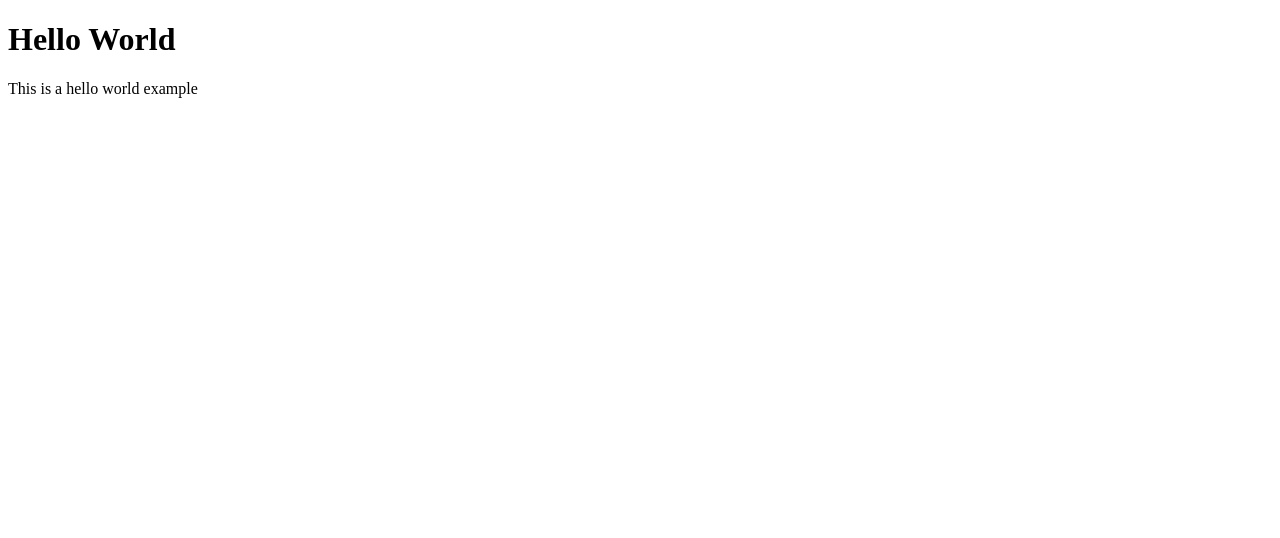
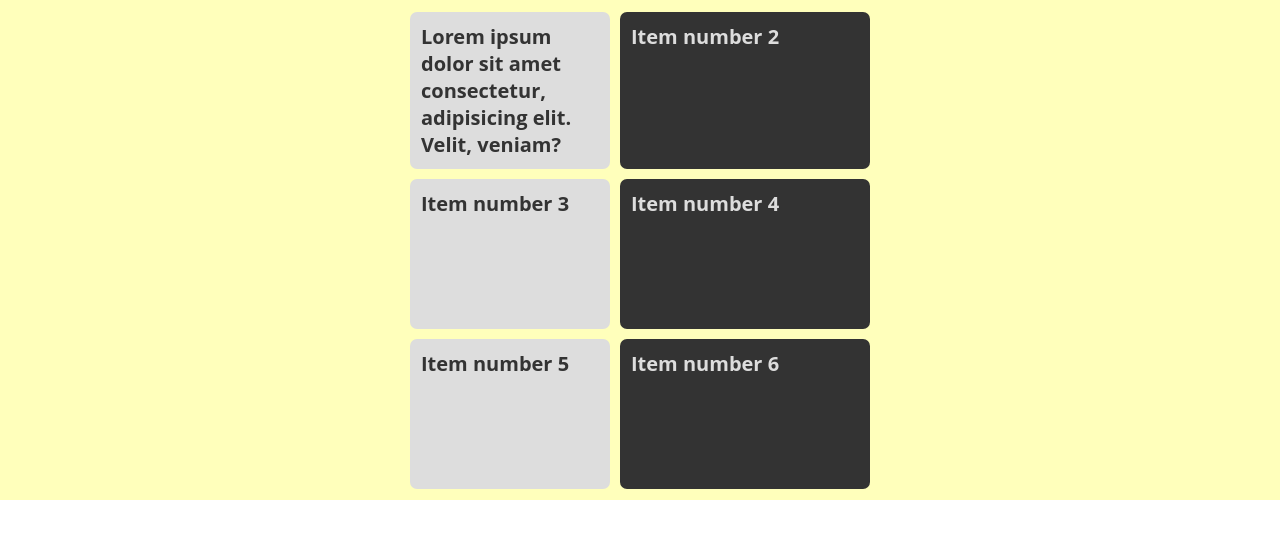
Before and after one commit to A-Zayed/Repo_Example, a plain HTML site: page index.html in a window 1280 px wide. Drawn offline with Linux system fonts and the light colour scheme.

Commit message:
adding HTML docs for flexbox and grid

```diff
--- /dev/null
+++ b/assets/css/background-style.css
@@ -0,0 +1,26 @@
+* {
+	box-sizing: border-box;
+	margin: 0;
+	padding: 0;
+}
+:root {
+	--light: #ddd;
+	--dark: #333;
+}
+.container {
+	background-color: #ffb;
+}
+.grid-item {
+	border-radius: 7px;
+	color: #eee;
+	font: 700 20px 'Open Sans';
+	padding: 11px;
+}
+.grid-item:nth-child(even) {
+	background-color: var(--dark);
+	color: var(--light);
+}
+.grid-item:nth-child(odd) {
+	background-color: var(--light);
+	color: var(--dark);
+}
--- /dev/null
+++ b/assets/css/flexbox-styles.css
@@ -0,0 +1,32 @@
+.container {
+    display:flex;
+    flex-direction: row;
+    flex-wrap: wrap;
+    margin: 2rem auto;
+    padding: 11px;
+    max-width: 1000px;
+    /* justify-content: center; */
+    justify-content: space-around;
+}
+
+.flexbox-item {
+    margin-left: 5px;
+    padding: 11px;
+}
+.flexbox-item:first-child{
+    margin:0;
+}
+.flexbox-item {
+	border-radius: 7px;
+	color: #eee;
+	font: 700 20px 'Open Sans';
+	padding: 11px;
+}
+.flexbox-item:nth-child(even) {
+	background-color: var(--dark);
+	color: var(--light);
+}
+.flexbox-item:nth-child(odd) {
+	background-color: var(--light);
+	color: var(--dark);
+}
--- /dev/null
+++ b/assets/grid-styles.css
@@ -0,0 +1,4 @@
+.container{
+    display: grid;
+    grid-template-columns: 200px 200px 200px;
+}
--- /dev/null
+++ b/assts/css/grid-styles.css
@@ -0,0 +1,47 @@
+.container{
+    display: grid;
+    grid-template-columns:200px 250px;
+    grid-auto-rows: minmax(150px, auto);
+    grid-gap: 10px;
+    justify-content: center;
+    align-content: center;
+    height: 500px;
+}
+    /*
+    grid-template-areas:
+    "header header"
+    "sidebar content"
+    "sidebar content"
+    "sidebar content";
+} */
+/* .grid-item-1 {
+    grid-column-start: 1;
+    grid-column-end: 3;
+}
+.grid-item-2 {
+    grid-column-start: 1;
+    grid-column-end: 6;
+} */
+/*
+.grid-item-1 {
+grid-area: header;
+
+}
+
+.grid-item-2 {
+    grid-area: sidebar;
+}
+
+
+    .grid-item-3 {
+        grid-area: content;
+}
+.grid-item-4 {
+    grid-area: sidebar;
+}
+
+
+    .grid-item-5 {
+        grid-area: content;
+}
+/*
--- a/index.html
+++ b/index.html
@@ -4,10 +4,19 @@
     <meta charset="UTF-8">
     <meta http-equiv="X-UA-Compatible" content="IE=edge">
     <meta name="viewport" content="width=device-width, initial-scale=1.0">
+    <link rel="stylesheet" href="./assets/css/background-style.css">
+    <link rel="stylesheet" href="./assts/css/grid-styles.css">
+
     <title>Document</title>
 </head>
 <body>
-    <h1>Hello World</h1>
-    <p>This is a hello world example</p>
+<div class="container">
+    <div class="grid-item grid-item-1">Lorem ipsum dolor sit amet consectetur, adipisicing elit. Velit, veniam?</div>
+    <div class="grid-item grid-item-2">Item number 2</div>
+    <div class="grid-item grid-item-3">Item number 3</div>
+    <div class="grid-item grid-item-4">Item number 4</div>
+    <div class="grid-item grid-item-5">Item number 5</div>
+    <div class="grid-item grid-item-6">Item number 6</div>
+    </div>
 </body>
 </html>
```
Also changed, not shown: flexbox.html (added, +21 -0 lines).
